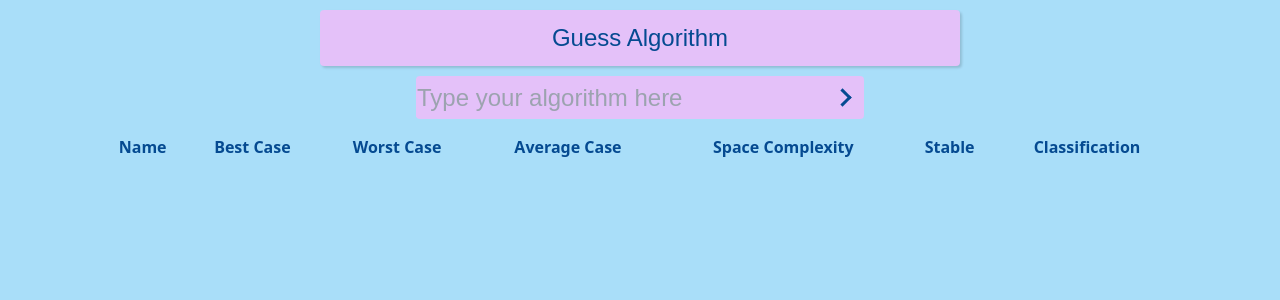
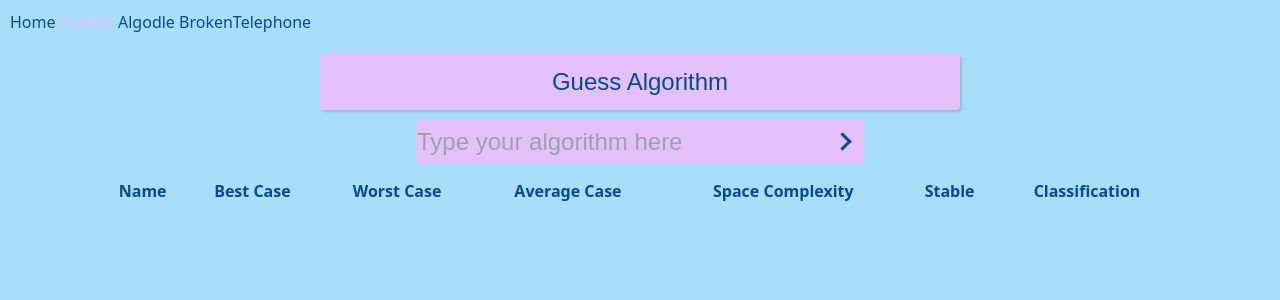
Before and after one commit to devsoc-unsw/trainee-mercury-24t1, a React (Vite) app in the folder frontend/: page /goddle in a window 1280 px wide. Shown: the top 300 px of the page. Built offline with nearby package versions, Linux system fonts and the light colour scheme.

Commit message:
Some style, added quick navBar

```diff
--- a/frontend/src/pages/Goddle.tsx
+++ b/frontend/src/pages/Goddle.tsx
@@ -11,7 +11,7 @@
   fontSize: "1.5rem",
   textAlign: "center",
   boxShadow: "rgba(0, 0, 0, 0.15) 1.95px 1.95px 2.6px",
-  padding: "10px"
+  padding: "10px",
 };
 
 
@@ -39,7 +39,6 @@
 };
 
 const arrowStyle: CSSProperties = {
-//For somer reason can't change arrow collor :(
   border: "solid rgba(5, 74, 145, 1)",
   borderWidth: "0 3px 3px 0",
   padding: "5px",
@@ -55,11 +54,16 @@
   document.body.style.background = "rgba(169, 222, 249, 1)";
   return (
     <div style={{color: "rgba(5, 74, 145, 1)"}} >
+      <div style={{padding:"10px 10px"}}>
+        <a href="/Home">Home </a>
+        <a style={{color: "rgba(228, 193, 249, 1)"}} href="/Goddle">Goddle </a>
+        <a href="/Algodle">Algodle </a>
+        <a href="/BrokenTelephone">BrokenTelephone </a>
+      </div>
       <p style = {titleStyle}>
       Guess Algorithm
       </p>
-      <Game>
-      </Game>
+      <Game> </Game>
     </div>
   )
 }
```
